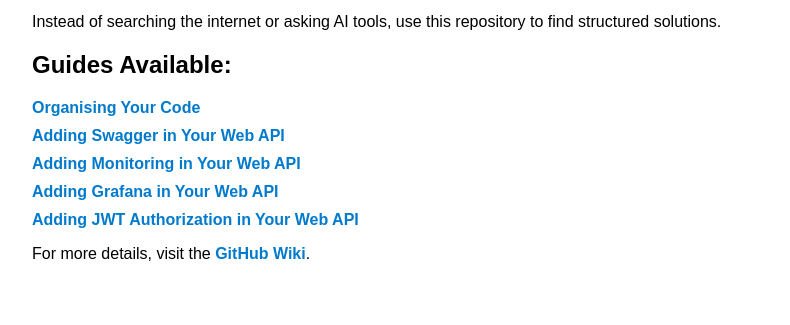
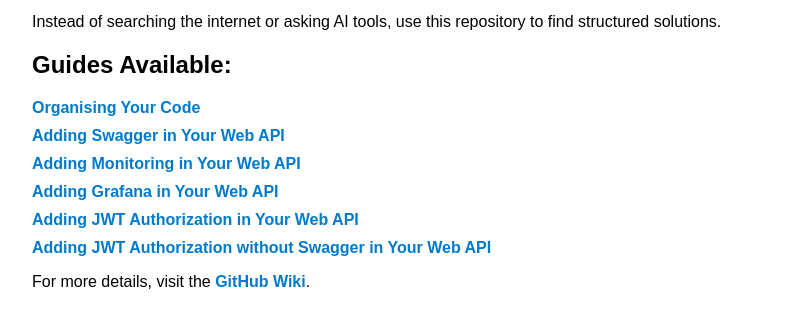
Before and after one commit to marcoslaranz/dotnet_tips, a plain HTML site: page index.html in a window 1280 px wide. Shown: the part 119-444 px from the top of the page, without its empty margins (8-798 px from the left). Drawn offline with Linux system fonts and the light colour scheme.

Commit message:
Update index.html
Adding link to the document: Adding_no_swagger_Authorization.md

```diff
--- a/index.html
+++ b/index.html
@@ -26,6 +26,7 @@
         <li><a href="adding_monitoring.html">Adding Monitoring in Your Web API</a></li>
         <li><a href="load_grafana.html">Adding Grafana in Your Web API</a></li>
         <li><a href="adding_authorization.html">Adding JWT Authorization in Your Web API</a></li>
+        <li><a href="Adding_no_swagger_Authorization.html">Adding JWT Authorization without Swagger in Your Web API</a></li>
     </ul>
 
     <p>For more details, visit the <a href="https://github.com/marcoslaranz/dotnet_tips/wiki">GitHub Wiki</a>.</p>
```
